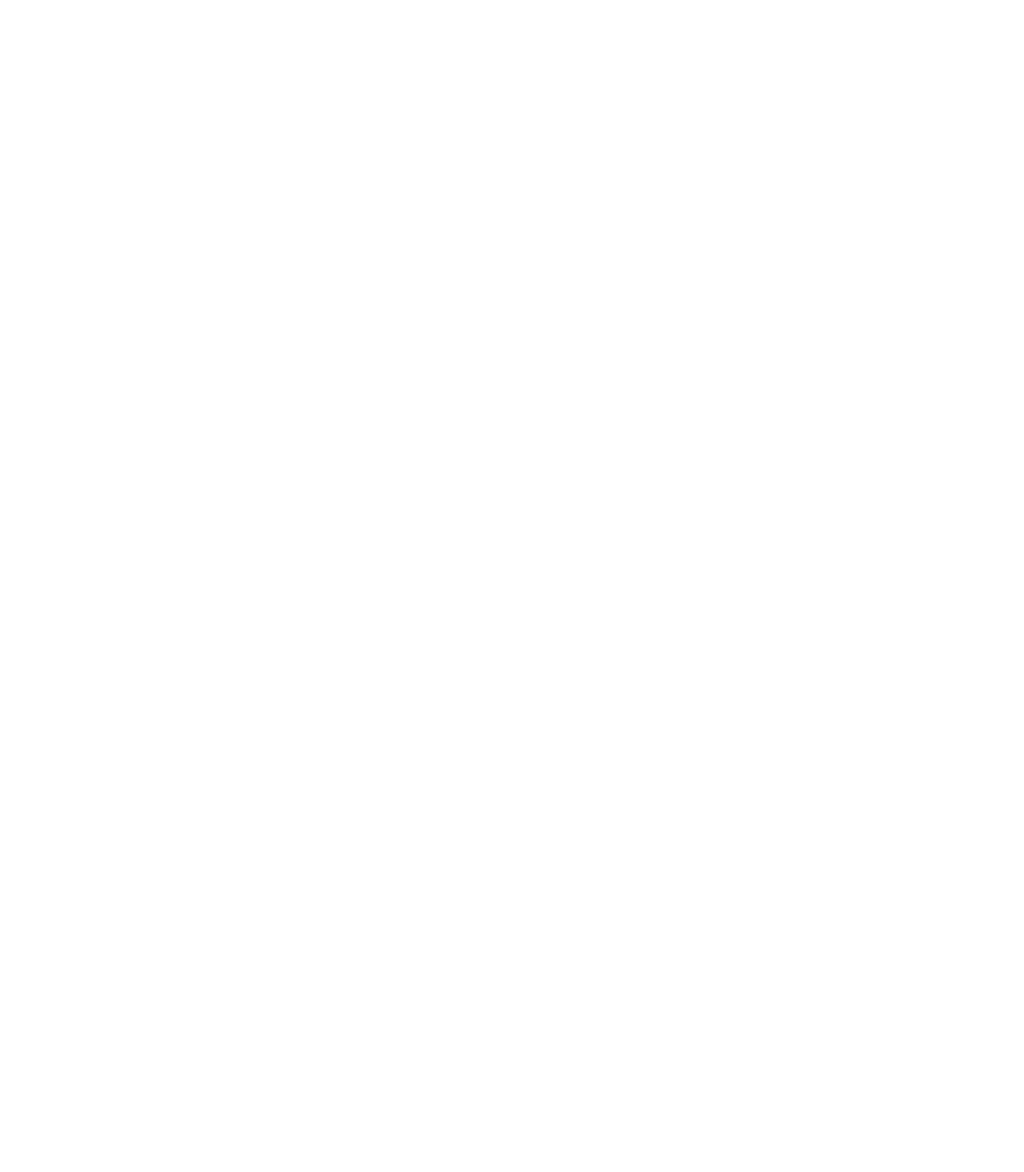
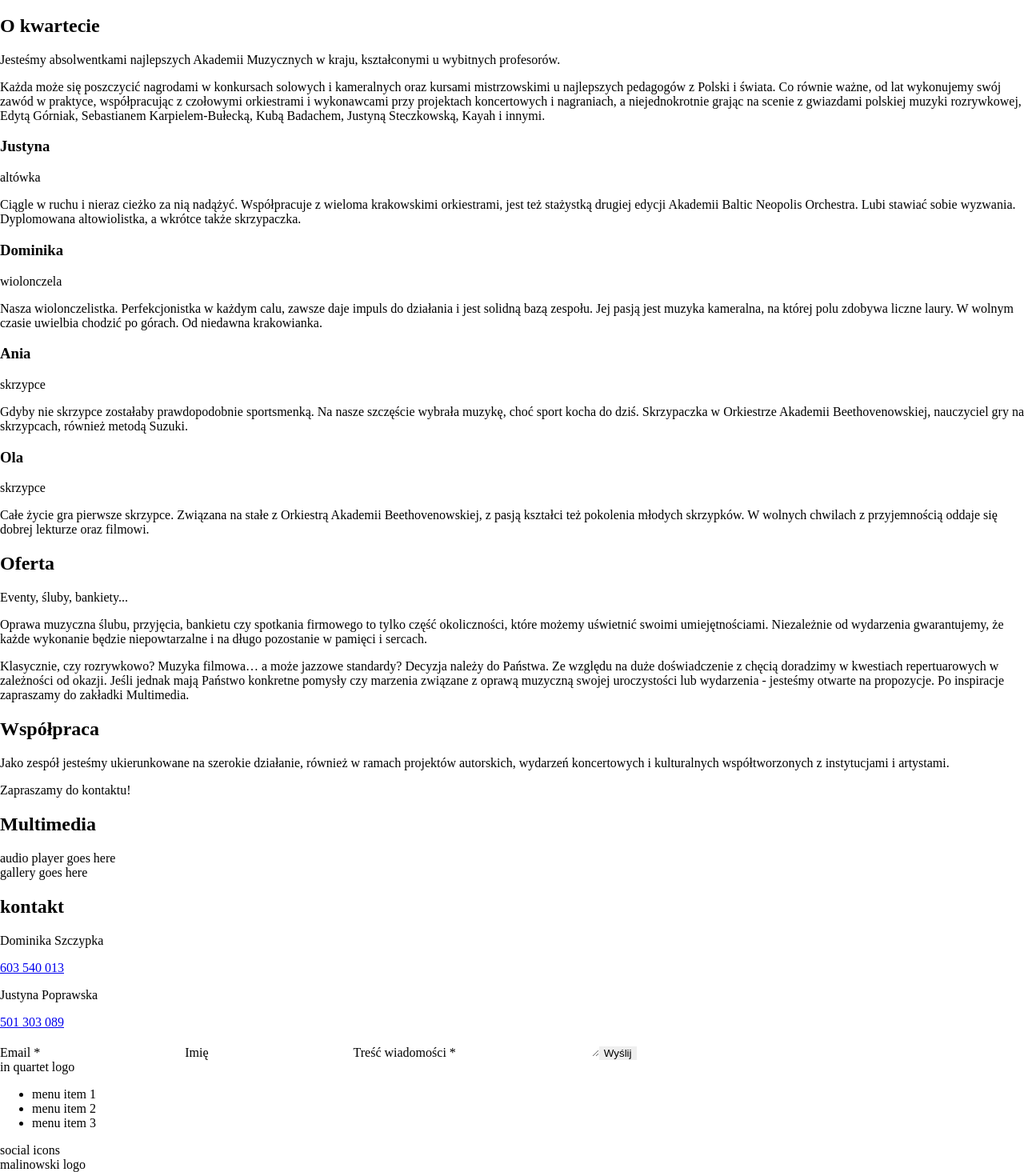
Before and after one commit to Malinicz/in-quartet-website, a Next.js app: page / in a window 1280 px wide. Shown: the part 206-1671 px from the top of the page at 80% size. Before the commit the page ends 800 px from the top, so only its background shows below. Built offline with nearby package versions, Linux system fonts and the light colour scheme.

Commit message:
create basic html document structure and fill with content

```diff
--- a/pages/index.js
+++ b/pages/index.js
@@ -1,18 +1,190 @@
 import React, { Component } from 'react';
-import styled, { ThemeProvider } from '~/styles';
+import { ThemeProvider } from '~/styles';
 import Theme from '~/styles/theme';
-
-import { Header, Footer } from '~/components';
-
-const Layout = styled.div``;
 
 class MainPage extends Component {
   render() {
     return (
       <ThemeProvider theme={Theme}>
-        <Layout>
-          <Header />This is In Quartet website main content<Footer />
-        </Layout>
+        <div>
+          <header>
+            <div>here goes language switch</div>
+            <div>here goes hamburger menu</div>
+            <nav>
+              <ul>
+                <li>
+                  <a href="#">menu item</a>
+                </li>
+                <li>
+                  <a href="#">menu item 2</a>
+                </li>
+                <li>
+                  <a href="#">menu item 3</a>
+                </li>
+              </ul>
+            </nav>
+          </header>
+          <main>
+            <section>
+              here goes intro section
+              <div>logo image</div>
+              <h1>kwartet smyczkowy</h1>
+            </section>
+            <section>
+              <article>
+                <header>
+                  <h2>O kwartecie</h2>
+                  <p>
+                    Jesteśmy absolwentkami najlepszych Akademii Muzycznych w
+                    kraju, kształconymi u wybitnych profesorów.{' '}
+                  </p>
+                </header>
+                <p>
+                  Każda może się poszczycić nagrodami w konkursach solowych i
+                  kameralnych oraz kursami mistrzowskimi u najlepszych pedagogów
+                  z Polski i świata. Co równie ważne, od lat wykonujemy swój
+                  zawód w praktyce, współpracując z czołowymi orkiestrami i
+                  wykonawcami przy projektach koncertowych i nagraniach, a
+                  niejednokrotnie grając na scenie z gwiazdami polskiej muzyki
+                  rozrywkowej, Edytą Górniak, Sebastianem Karpielem-Bułecką,
+                  Kubą Badachem, Justyną Steczkowską, Kayah i innymi.
+                </p>
+              </article>
+              <section>
+                <article>
+                  <header>
+                    <h3>Justyna</h3>
+                    <p>altówka</p>
+                  </header>
+                  <p>
+                    Ciągle w ruchu i nieraz cieżko za nią nadążyć. Współpracuje
+                    z wieloma krakowskimi orkiestrami, jest też stażystką
+                    drugiej edycji Akademii Baltic Neopolis Orchestra. Lubi
+                    stawiać sobie wyzwania. Dyplomowana altowiolistka, a wkrótce
+                    także skrzypaczka.
+                  </p>
+                </article>
+                <article>
+                  <header>
+                    <h3>Dominika</h3>
+                    <p>wiolonczela</p>
+                  </header>
+                  <p>
+                    Nasza wiolonczelistka. Perfekcjonistka w każdym calu, zawsze
+                    daje impuls do działania i jest solidną bazą zespołu. Jej
+                    pasją jest muzyka kameralna, na której polu zdobywa liczne
+                    laury. W wolnym czasie uwielbia chodzić po górach. Od
+                    niedawna krakowianka.
+                  </p>
+                </article>
+                <article>
+                  <header>
+                    <h3>Ania</h3>
+                    <p>skrzypce</p>
+                  </header>
+                  <p>
+                    Gdyby nie skrzypce zostałaby prawdopodobnie sportsmenką. Na
+                    nasze szczęście wybrała muzykę, choć sport kocha do dziś.
+                    Skrzypaczka w Orkiestrze Akademii Beethovenowskiej,
+                    nauczyciel gry na skrzypcach, również metodą Suzuki.
+                  </p>
+                </article>
+                <article>
+                  <header>
+                    <h3>Ola</h3>
+                    <p>skrzypce</p>
+                  </header>
+                  <p>
+                    Całe życie gra pierwsze skrzypce. Związana na stałe z
+                    Orkiestrą Akademii Beethovenowskiej, z pasją kształci też
+                    pokolenia młodych skrzypków. W wolnych chwilach z
+                    przyjemnością oddaje się dobrej lekturze oraz filmowi.
+                  </p>
+                </article>
+              </section>
+            </section>
+            <section>
+              <article>
+                <header>
+                  <h2>Oferta</h2>
+                  <p>Eventy, śluby, bankiety...</p>
+                </header>
+                <p>
+                  Oprawa muzyczna ślubu, przyjęcia, bankietu czy spotkania
+                  firmowego to tylko część okoliczności, które możemy uświetnić
+                  swoimi umiejętnościami. Niezależnie od wydarzenia
+                  gwarantujemy, że każde wykonanie będzie niepowtarzalne i na
+                  długo pozostanie w pamięci i sercach.
+                </p>
+                <p>
+                  Klasycznie, czy rozrywkowo? Muzyka filmowa… a może jazzowe
+                  standardy? Decyzja należy do Państwa. Ze względu na duże
+                  doświadczenie z chęcią doradzimy w kwestiach repertuarowych w
+                  zależności od okazji. Jeśli jednak mają Państwo konkretne
+                  pomysły czy marzenia związane z oprawą muzyczną swojej
+                  uroczystości lub wydarzenia - jesteśmy otwarte na propozycje.
+                  Po inspiracje zapraszamy do zakładki Multimedia.
+                </p>
+              </article>
+            </section>
+            <section>
+              <article>
+                <header>
+                  <h2>Współpraca</h2>
+                </header>
+                <p>
+                  Jako zespół jesteśmy ukierunkowane na szerokie działanie,
+                  również w ramach projektów autorskich, wydarzeń koncertowych i
+                  kulturalnych współtworzonych z instytucjami i artystami.
+                </p>
+                <p>Zapraszamy do kontaktu!</p>
+              </article>
+            </section>
+            <section>
+              <h2>Multimedia</h2>
+              <section>
+                <div>audio player goes here</div>
+              </section>
+              <section>gallery goes here</section>
+            </section>
+            <section>
+              <h2>kontakt</h2>
+              <div>
+                <p>Dominika Szczypka</p>
+                <a href="tel:+48603540013">603 540 013</a>
+              </div>
+              <div>
+                <p>Justyna Poprawska</p>
+                <a href="tel:+48501303089">501 303 089</a>
+              </div>
+              <form>
+                <label>Email *</label>
+                <input type="text" />
+                <label>Imię</label>
+                <input type="text" />
+                <label>Treść wiadomości *</label>
+                <textarea />
+                <button>Wyślij</button>
+              </form>
+            </section>
+          </main>
+          <footer>
+            <div>
+              <div>in quartet logo</div>
+              <nav>
+                <ul>
+                  <li>menu item 1</li>
+                  <li>menu item 2</li>
+                  <li>menu item 3</li>
+                </ul>
+              </nav>
+            </div>
+            <div>
+              <div>social icons</div>
+              <div>malinowski logo</div>
+            </div>
+          </footer>
+        </div>
       </ThemeProvider>
     );
   }
```
